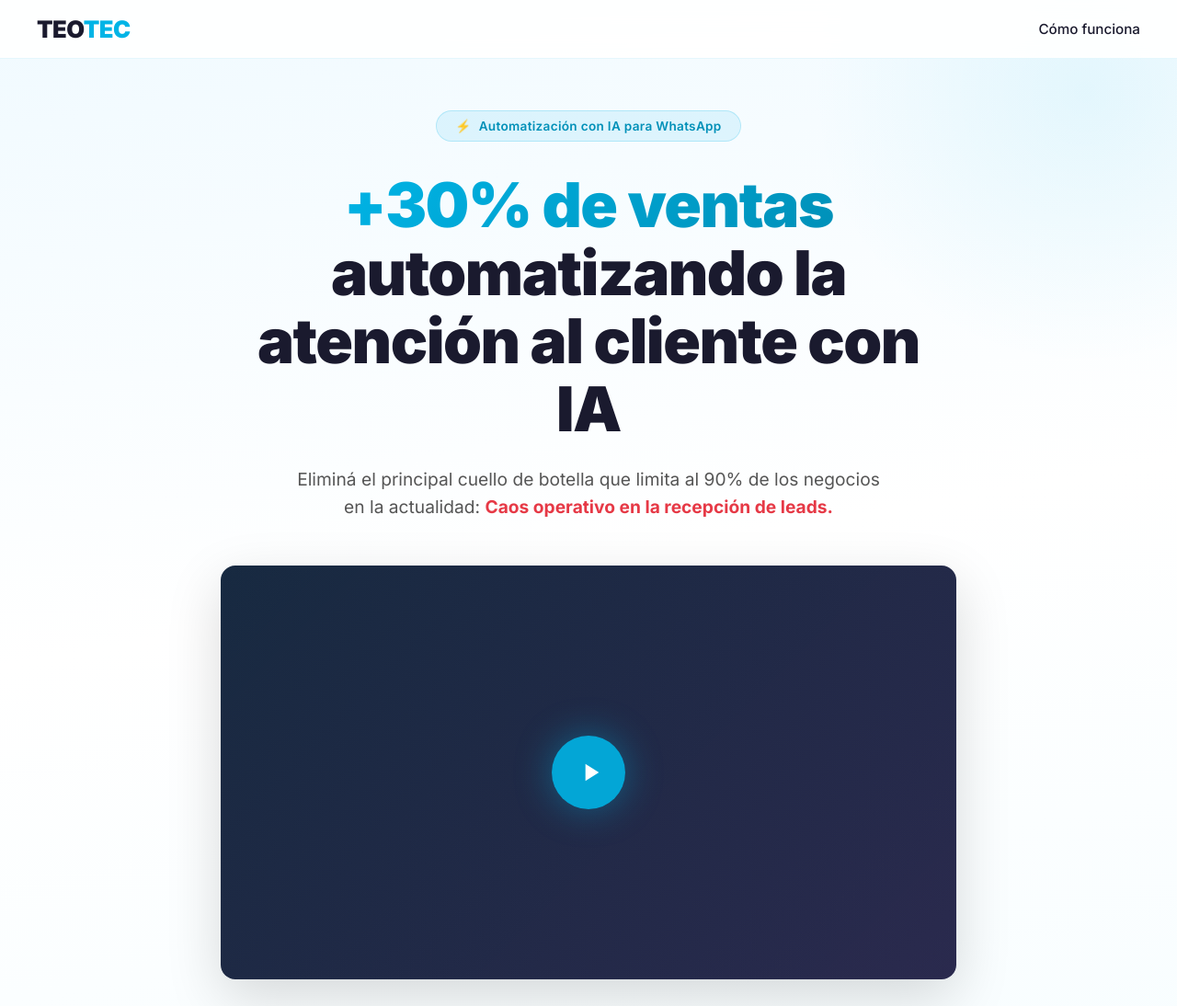
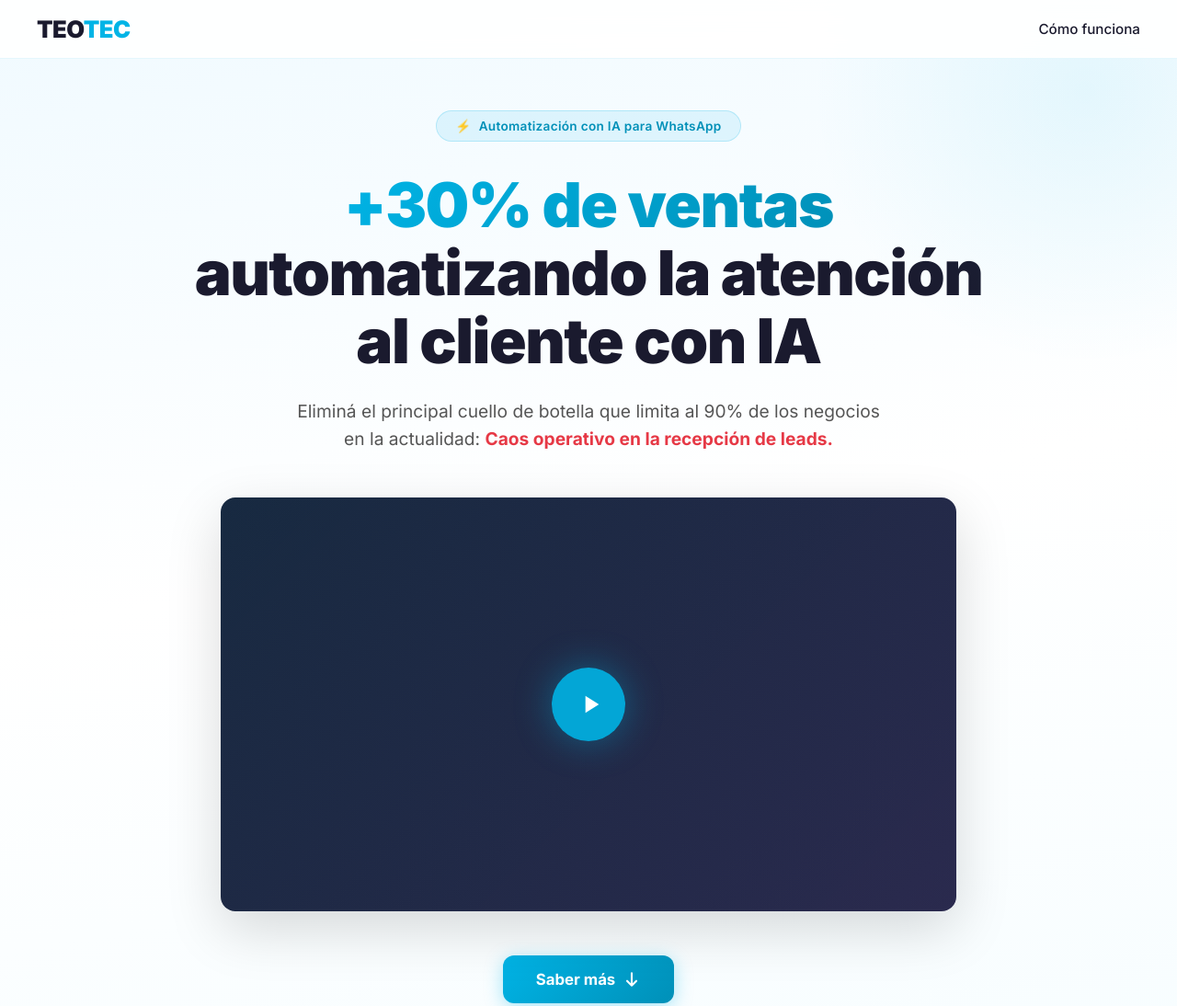
Before and after one commit to mateomorbi19-maker/teotec-landing, a plain HTML site: page index.html in a window 1280 px wide. Shown: the top 1094 px of the page at 92% size. Drawn offline with Linux system fonts and the light colour scheme.

Commit message:
Widen hero title

```diff
--- a/index.html
+++ b/index.html
@@ -115,7 +115,7 @@
             font-size: clamp(2.5rem, 6vw, 4.2rem);
             font-weight: 900;
             line-height: 1.1;
-            max-width: 800px;
+            max-width: 900px;
             margin-bottom: 24px;
             color: #1a1a2e;
             letter-spacing: -1.5px;
```
